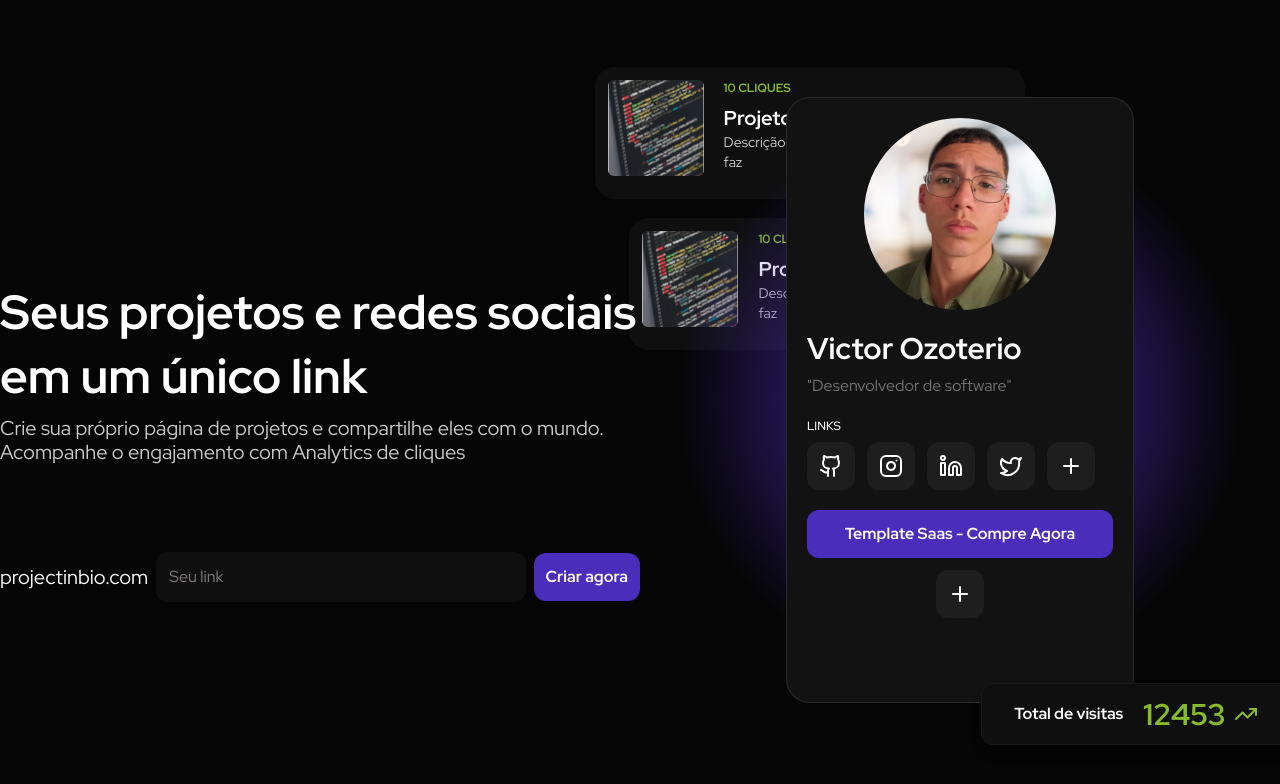
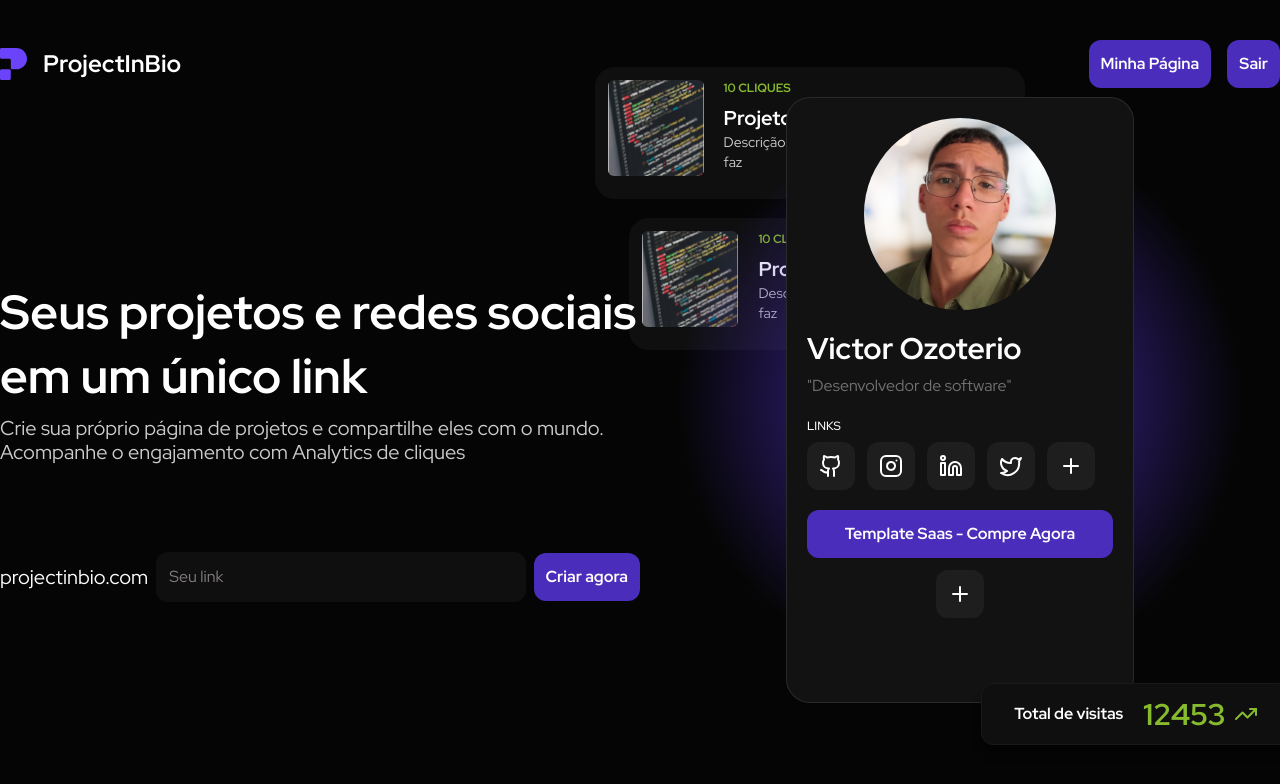
Before and after one commit to victorozoterio/project-in-bio, a Next.js app: page / in a window 1280 px wide. Shown: the top 784 px of the page. Built offline with nearby package versions, Linux system fonts and the light colour scheme.

Commit message:
feat: criando o header

```diff
--- /dev/null
+++ b/app/components/landing-page/header.tsx
@@ -0,0 +1,16 @@
+import Button from "../ui/button";
+
+export default function Header() {
+	return (
+		<div className="absolute top-0 left-0 right-0 max-w-7xl mx-auto flex items-center justify-between py-10">
+			<div className="flex items-center gap-4">
+				<img src="/logo.svg" alt="ProjectInBio Logo" />
+				<h3 className="text-white text-2xl font-bold">ProjectInBio</h3>
+			</div>
+			<div className="flex items-center gap-4">
+				<Button>Minha Página</Button>
+				<Button>Sair</Button>
+			</div>
+		</div>
+	);
+}
--- a/app/page.tsx
+++ b/app/page.tsx
@@ -1,8 +1,10 @@
 import Hero from "./components/landing-page/hero";
+import Header from "./components/landing-page/header";
 
 export default function Home() {
 	return (
 		<div className="max-w-7xl mx-auto">
+			<Header />
 			<Hero />
 		</div>
 	);
```
